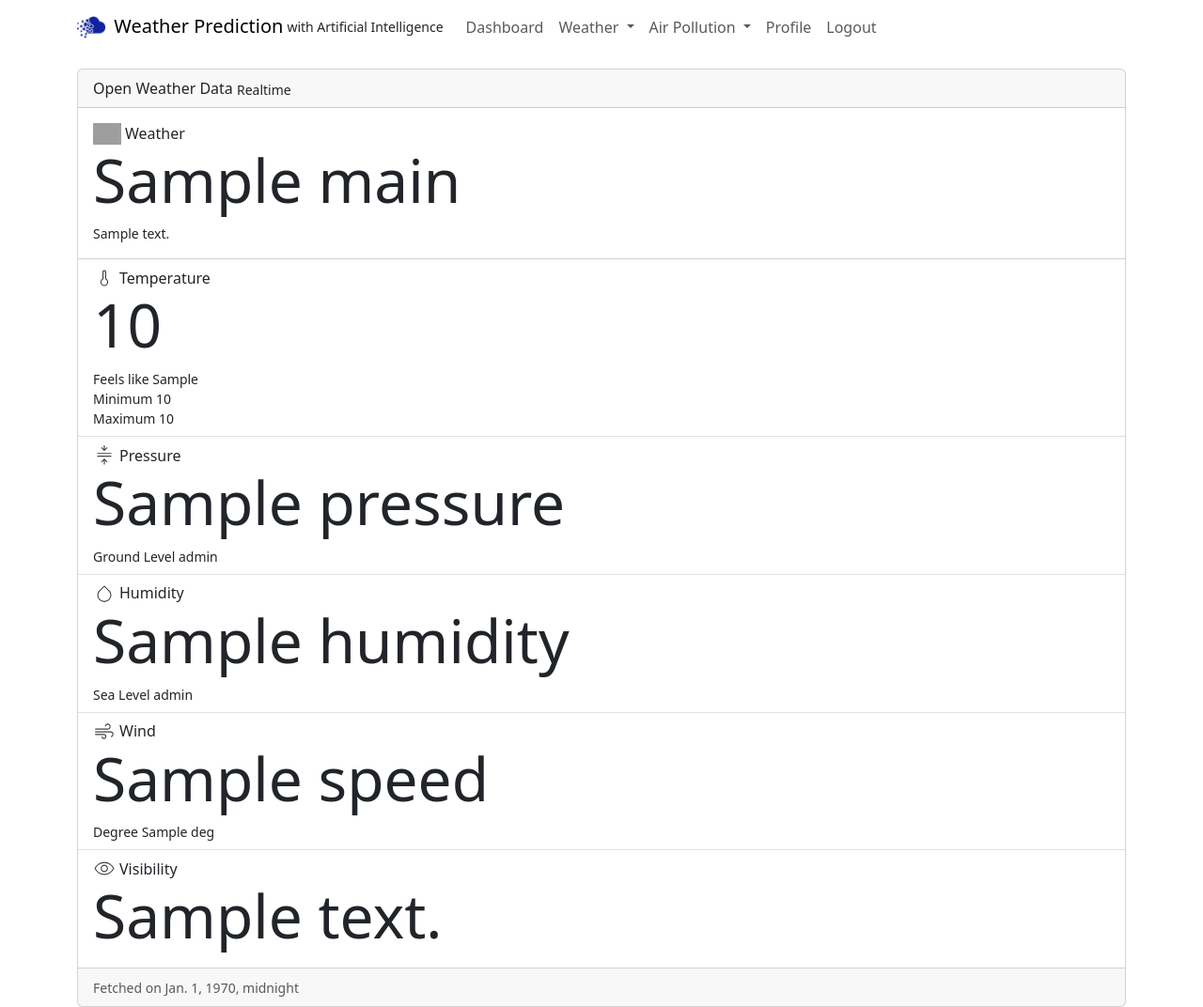
After one commit to rustycoder/weather_prediction, a Django app: page /weather_admin/weather_realtime in a window 1280 px wide. The commit adds this page. Shown: the whole page at 94% size. Run offline with Django 5.2, Linux system fonts and the light colour scheme; a user stored in the database is signed in; a database or web service that is not in the repository returns one stand-in record (values such as "Sample title"); data that the repository does not hold is empty; grey boxes are pictures that could not be loaded.

Commit message:
Air Pollution Realtime and Forecast Completed

```diff
--- a/weather_admin/templates/navbar.html
+++ b/weather_admin/templates/navbar.html
@@ -1,7 +1,7 @@
 {% load static %}
 <nav class="navbar navbar-expand-lg container">
     <div class="container-fluid">
-        <a class="navbar-brand me-1" href="{% url 'weather_admin_home' %}">
+        <a class="navbar-brand me-1" href="{% url 'weather_admin_dashboard' %}">
             <img src="{% static 'images/logo.png' %}" alt="Weather Prediction Logo" height="30"
                 class="d-inline-block align-text-top me-1">
             Weather Prediction
@@ -14,6 +14,32 @@
         <div class="collapse navbar-collapse" id="navbarSupportedContent">
             <ul class="navbar-nav me-auto mb-2 mb-lg-0">
                 {% if user.is_authenticated %}
+                <li class="nav-item"><a class="nav-link" href="{% url 'weather_admin_dashboard' %}">Dashboard</a></li>
+                <li class="nav-item dropdown">
+                    <a class="nav-link dropdown-toggle" href="#" role="button" data-bs-toggle="dropdown"
+                        aria-expanded="false">
+                        Weather
+                    </a>
+                    <ul class="dropdown-menu">
+                        <li><a class="dropdown-item" href="{% url 'weather_admin_weather_realtime' %}">Realtime</a></li>
+                        <li><a class="dropdown-item" href="{% url 'weather_admin_weather_forecast' %}">Forecast</a></li>
+                        <li><a class="dropdown-item" href="{% url 'weather_admin_weather_prediction' %}">Prediction</a>
+                        </li>
+                    </ul>
+                </li>
+                <li class="nav-item dropdown">
+                    <a class="nav-link dropdown-toggle" href="#" role="button" data-bs-toggle="dropdown"
+                        aria-expanded="false">
+                        Air Pollution
+                    </a>
+                    <ul class="dropdown-menu">
+                        <li><a class="dropdown-item"
+                                href="{% url 'weather_admin_air_pollution_realtime' %}">Realtime</a></li>
+                        <li><a class="dropdown-item"
+                                href="{% url 'weather_admin_air_pollution_forecast' %}">Forecast</a></li>
+                    </ul>
+                </li>
+                <li class="nav-item"><a class="nav-link" href="{% url 'weather_admin_profile' %}">Profile</a></li>
                 <li class="nav-item"><a class="nav-link" href="{% url 'weather_admin_logout' %}">Logout</a></li>
                 {% else %}
                 <li class="nav-item"><a class="nav-link" href="{% url 'weather_admin_login' %}">Login</a></li>
--- /dev/null
+++ b/weather_admin/templates/weather_realtime.html
@@ -0,0 +1,79 @@
+{% extends 'base.html' %}
+{% load static %}
+{% block content %}
+<div class="card mt-3">
+    <div class="card-header">
+        Open Weather Data
+        <small class="fw-lighter mb-0 me-3 align-bottom">Realtime</small>
+    </div>
+    <div class="card-body">
+        <div class="d-flex flex-column">
+            <div class="d-flex flex-row align-items-center gap-1">
+                <img src="https://openweathermap.org/img/wn/{{weather_data.weather.0.icon}}@2x.png" width="30px"
+                    alt="{{weather_data.weather.0.description}}">
+                <h6 class="mb-0">Weather</h6>
+            </div>
+            <h1 class="display-3">{{weather_data.weather.0.main}}</h1>
+            <small class="fw-lighter mb-0 me-3 align-bottom">
+                {{weather_data.weather.0.description}}</small>
+        </div>
+    </div>
+    <ul class="list-group list-group-flush">
+        <li class="list-group-item">
+            <div class="d-flex flex-column">
+                <div class="d-flex flex-row align-items-center gap-1">
+                    <img src="{% static 'icons/temperature.svg' %}" width="24px" alt="temperature">
+                    <h6 class="mb-0">Temperature</h6>
+                </div>
+                <h1 class="display-3">{{weather_data.main.temp}}</h1>
+                <small class="fw-lighter mb-0 me-3 align-bottom">Feels like {{weather_data.main.feels_like}}</small>
+                <small class="fw-lighter mb-0 me-3 align-bottom">Minimum {{weather_data.main.temp_min}}</small>
+                <small class="fw-lighter mb-0 me-3 align-bottom">Maximum {{weather_data.main.temp_max}}</small>
+            </div>
+        </li>
+        <li class="list-group-item">
+            <div class="d-flex flex-column">
+                <div class="d-flex flex-row align-items-center gap-1">
+                    <img src="{% static 'icons/pressure.svg' %}" width="24px" alt="pressure">
+                    <h6 class="mb-0">Pressure</h6>
+                </div>
+
+                <h1 class="display-3">{{weather_data.main.pressure}}</h1>
+                <small class="fw-lighter mb-0 me-3 align-bottom">Ground Level {{weather_data.main.grnd_level}}</small>
+            </div>
+        </li>
+        <li class="list-group-item">
+            <div class="d-flex flex-column">
+                <div class="d-flex flex-row align-items-center gap-1">
+                    <img src="{% static 'icons/humidity.svg' %}" width="24px" alt="humiidty">
+                    <h6 class="mb-0">Humidity</h6>
+                </div>
+                <h1 class="display-3">{{weather_data.main.humidity}}</h1>
+                <small class="fw-lighter mb-0 me-3 align-bottom">Sea Level {{weather_data.main.sea_level}}</small>
+            </div>
+        </li>
+        <li class="list-group-item">
+            <div class="d-flex flex-column">
+                <div class="d-flex flex-row align-items-center gap-1">
+                    <img src="{% static 'icons/wind.svg' %}" width="24px" alt="wind">
+                    <h6 class="mb-0">Wind</h6>
+                </div>
+                <h1 class="display-3">{{weather_data.wind.speed}}</h1>
+                <small class="fw-lighter mb-0 me-3 align-bottom">Degree {{weather_data.wind.deg}}</small>
+            </div>
+        </li>
+        <li class="list-group-item">
+            <div class="d-flex flex-column">
+                <div class="d-flex flex-row align-items-center gap-1">
+                    <img src="{% static 'icons/visibility.svg' %}" width="24px" alt="visibility">
+                    <h6 class="mb-0">Visibility</h6>
+                </div>
+                <h1 class="display-3">{{weather_data.visibility}}</h1>
+            </div>
+        </li>
+    </ul>
+    <div class="card-footer text-body-secondary">
+        <small class="text-body-secondary">Fetched on {{weather_data.dt}}</small>
+    </div>
+</div>
+{% endblock %}
--- a/weather_admin/urls.py
+++ b/weather_admin/urls.py
@@ -2,11 +2,20 @@ from django.urls import path
 from . import views
 
 urlpatterns = [
-    path('', views.admin_home, name='weather_admin_home'),
+    path('', views.admin_dashboard, name='weather_admin_dashboard'),
     path('login', views.admin_login, name='weather_admin_login'),
     path('register', views.admin_register, name='weather_admin_register'),
     path('logout', views.admin_logout, name='weather_admin_logout'),
     path('forgot_password', views.admin_forgot_password, name='weather_admin_forgot_password'),
     path('reset_password', views.admin_reset_password, name='weather_admin_reset_password'),
 
+    path('profile', views.profile, name='weather_admin_profile'),
+
+    path('weather_realtime', views.weather_realtime, name='weather_admin_weather_realtime'),
+    path('weather_forecast', views.weather_forecast, name='weather_admin_weather_forecast'),
+    path('weather_prediction', views.weather_prediction, name='weather_admin_weather_prediction'),
+
+    path('air_pollution_realtime', views.air_pollution_realtime, name='weather_admin_air_pollution_realtime'),
+    path('air_pollution_forecast', views.air_pollution_forecast, name='weather_admin_air_pollution_forecast'),
+
 ]
--- a/weather_admin/views.py
+++ b/weather_admin/views.py
@@ -8,28 +8,85 @@ from django.contrib.auth.models import User
 
 from weather_prediction.settings import EMAIL_HOST_USER
 
-# from .service.OpenWeatherServiceImpl import current_weather_data
 from .service.OpenWeatherService import OpenWeatherService
 from .forms import SignUpForm
 from .models import Profile
-from datetime import datetime
+
+from loguru import logger
 
 
-def admin_home(request):
+
+def admin_dashboard(request):
     if request.user.is_authenticated:
         current_user = User.objects.get(username=request.user)
         current_profile = Profile.objects.get(user=current_user)
-        # TODO Get Open API Realtime Data
+
         open_weather_service = OpenWeatherService()
         weather_data, error_message = open_weather_service.current_weather_data(27.7172, 85.3240)
-        if weather_data:
-            print(weather_data)
-            print(type(weather_data))
-        elif error_message:
-            print(f"Error: {error_message}")
-        else:
-            print("An unknown error occurred.")
-        return render(request, 'home.html', {'current_user':current_user, 'current_profile':current_profile, 'weather_data':weather_data})
+        logger.debug(weather_data)
+        return render(request, 'dashboard.html', {'current_user':current_user, 'current_profile':current_profile, 'weather_data':weather_data})
+    else:
+        return render(request, 'login.html', {})
+
+
+
+def profile(request):
+    if request.user.is_authenticated:
+        current_user = User.objects.get(username=request.user)
+        current_profile = Profile.objects.get(user=current_user)
+        return render(request, 'profile.html', {'current_user':current_user, 'current_profile':current_profile})
+    else:
+        return render(request, 'login.html', {})
+
+
+
+def weather_realtime(request):
+    if request.user.is_authenticated:
+        open_weather_service = OpenWeatherService()
+        weather_data, error_message = open_weather_service.current_weather_data(27.7172, 85.3240)
+        logger.debug(weather_data)
+        return render(request, 'weather_realtime.html', {'weather_data':weather_data})
+    else:
+        return render(request, 'login.html', {})
+
+
+
+def air_pollution_realtime(request):
+    if request.user.is_authenticated:
+        open_weather_service = OpenWeatherService()
+        air_pollution_data, error_message = open_weather_service.current_air_pollution_data(27.7172, 85.3240)
+        logger.debug(air_pollution_data)
+        return render(request, 'air_pollution_realtime.html', {'air_pollution_data':air_pollution_data})
+    else:
+        return render(request, 'login.html', {})
+
+
+
+def weather_forecast(request):
+    if request.user.is_authenticated:
+        open_weather_service = OpenWeatherService()
+        weather_forecast, error_message = open_weather_service.five_day_weather_forecast(27.7172, 85.3240)
+        logger.debug(weather_forecast)
+        return render(request, 'weather_forecast.html', {'weather_forecast':weather_forecast})
+    else:
+        return render(request, 'login.html', {})
+
+
+
+def air_pollution_forecast(request):
+    if request.user.is_authenticated:
+        open_weather_service = OpenWeatherService()
+        air_pollution_forecast, error_message = open_weather_service.forecast_air_pollution_data(27.7172, 85.3240)
+        logger.debug(air_pollution_forecast)
+        return render(request, 'air_pollution_forecast.html', {'air_pollution_forecast':air_pollution_forecast})
+    else:
+        return render(request, 'login.html', {})
+
+
+
+def weather_prediction(request):
+    if request.user.is_authenticated:
+        return render(request, 'weather_prediction.html', {})
     else:
         return render(request, 'login.html', {})
 
@@ -38,7 +95,7 @@ def admin_home(request):
 def admin_login(request):
     if request.user.is_authenticated:
         messages.success(request, "You have been logged in.")
-        return redirect('weather_admin_home')
+        return redirect('weather_admin_dashboard')
     else:
         if request.method == 'POST':
             username = request.POST['username']
@@ -47,7 +104,7 @@ def admin_login(request):
             if user is not None:
                 login(request, user)
                 messages.success(request, "You have been logged in.")
-                return redirect('weather_admin_home')
+                return redirect('weather_admin_dashboard')
             else:
                 messages.success(request, "There was an error. Please, try again.")
                 return render(request, 'login.html', {})
@@ -59,7 +116,7 @@ def admin_login(request):
 def admin_register(request):
     if request.user.is_authenticated:
         messages.success(request, "You have been logged in.")
-        return redirect('weather_admin_home')
+        return redirect('weather_admin_dashboard')
     else:
         if request.method == 'POST':
             form = SignUpForm(request.POST)
@@ -71,7 +128,7 @@ def admin_register(request):
                 user = authenticate(username=username, password=password)
                 login(request, user)
                 messages.success(request, "You Have Successfully Registered! Welcome!")
-                return redirect('weather_admin_home')
+                return redirect('weather_admin_dashboard')
         else:
             form = SignUpForm()
             return render(request, 'register.html', {'form':form})
@@ -89,7 +146,7 @@ def admin_logout(request):
 def admin_forgot_password(request):
     if request.user.is_authenticated:
         messages.success(request, "You have been logged in.")
-        return redirect('weather_admin_home')
+        return redirect('weather_admin_dashboard')
     else:
         if request.method == 'POST':
             email = request.POST['email']
@@ -117,7 +174,7 @@ def admin_forgot_password(request):
 def admin_reset_password(request):
     if request.user.is_authenticated:
         messages.success(request, "You have been logged in.")
-        return redirect('weather_admin_home')
+        return redirect('weather_admin_dashboard')
     else:
         if request.method == 'GET':
             username = request.GET['username']
```
Also changed, not shown: weather_admin/service/OpenWeatherService.py (+21 -12 lines), weather_admin/templates/air_pollution_forecast.html (added, +84 -0 lines), weather_admin/templates/air_pollution_realtime.html (added, +84 -0 lines), weather_admin/templates/dashboard.html (added, +39 -0 lines), weather_admin/templates/home.html (deleted, +0 -49 lines), weather_admin/templates/profile.html (added, +23 -0 lines), weather_admin/templates/weather_forecast.html (added, +87 -0 lines), weather_admin/templates/weather_prediction.html (added, +20 -0 lines), weather_admin/static/icons/air.svg (added), weather_admin/static/icons/humidity.svg (added), weather_admin/static/icons/pressure.svg (added), weather_admin/static/icons/sunrise.svg (added), weather_admin/static/icons/sunset.svg (added), weather_admin/static/icons/temperature.svg (added), 2 more files.
